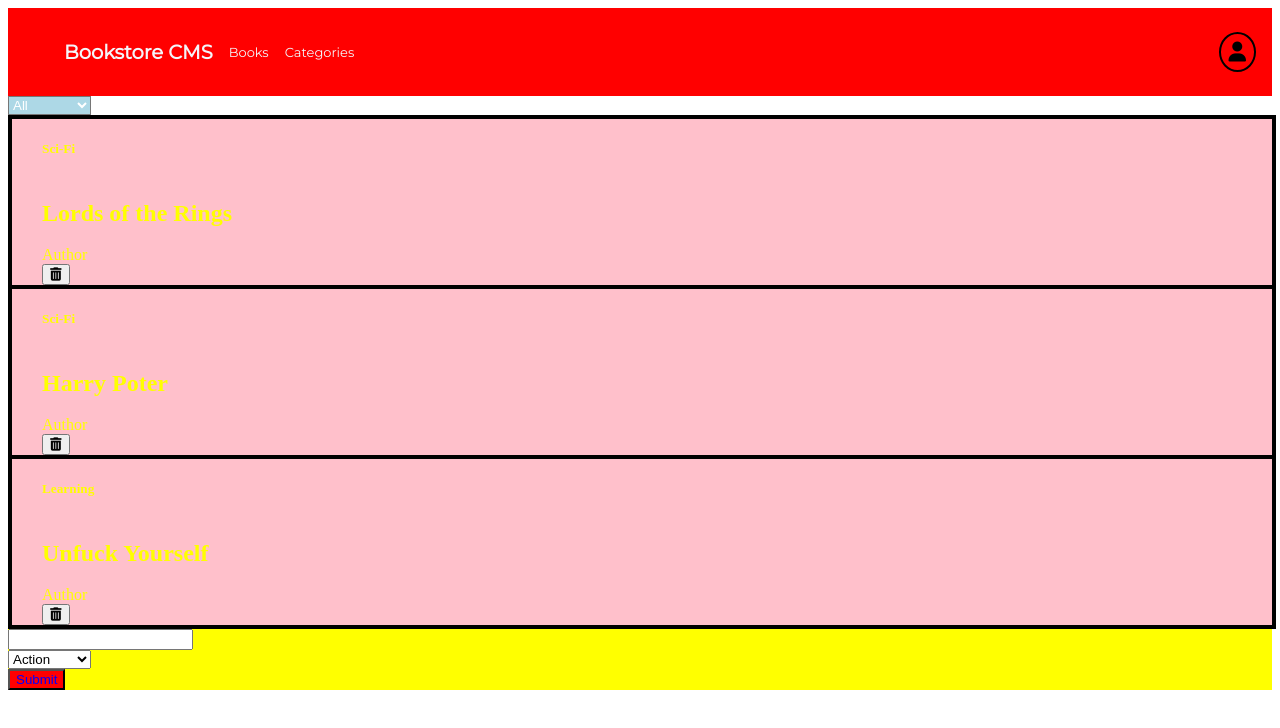
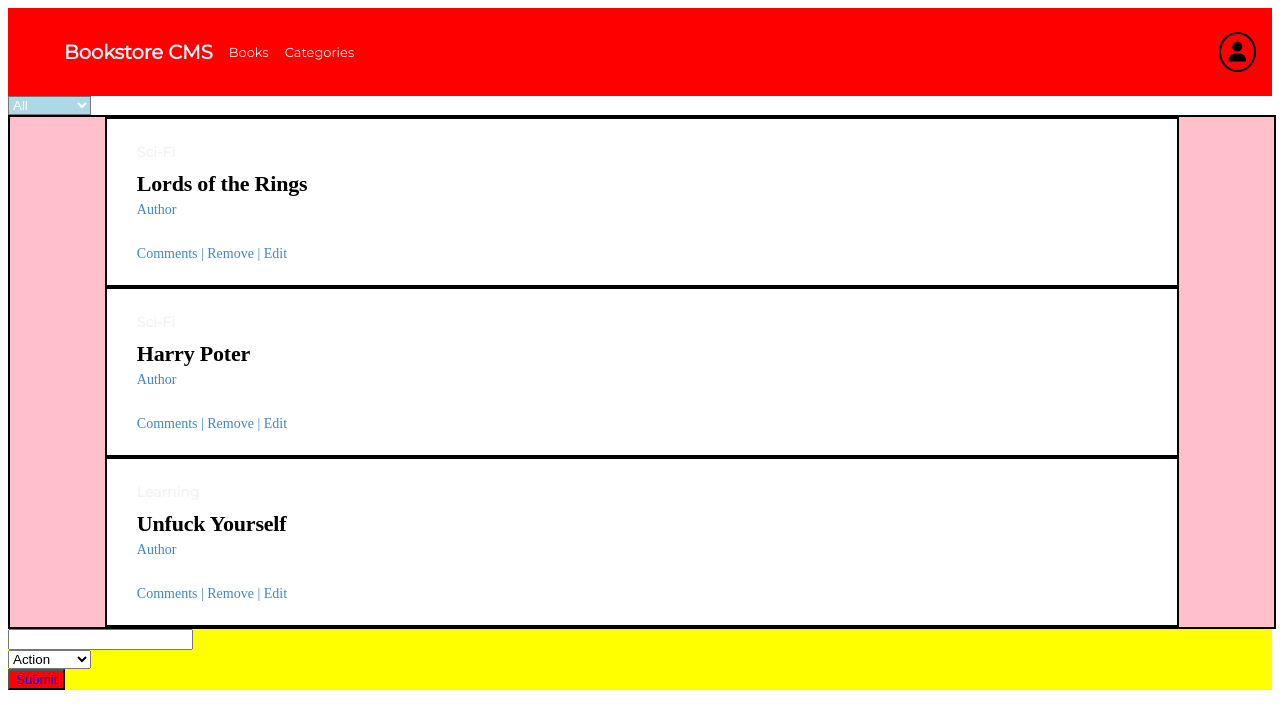
Before and after one commit to mariosknl/book_store, a React (Create React App) app: page / in a window 1280 px wide. Shown: the top 728 px of the page. Built offline with nearby package versions, Linux system fonts and the light colour scheme.

Commit message:
add styling to book card

```diff
--- a/src/components/Book.js
+++ b/src/components/Book.js
@@ -1,8 +1,14 @@
 import React from 'react';
 import PropTypes from 'prop-types';
+import styled from 'styled-components';
 import styledRowCenter from './layout/StyledRowCenter';
 import styledRowRight from './layout/StyledRowRight';
 import StyledRowLeft from './layout/StyledRowLeft';
+
+const StyledBookCard = styled.div`
+  background: white;
+  width: 85%;
+`;
 
 export default function Book(props) {
   const { book, handleRemove } = props;
@@ -10,18 +16,10 @@ export default function Book(props) {
     id, title, category,
   } = book;
   return (
-    <StyledRowLeft>
-      <h5>
-        { category}
-      </h5>
-      <h2>
-        {title}
-      </h2>
-      <span>Author</span>
-      <button type="submit" onClick={() => handleRemove(id)}>
-        <i className="fas fa-trash-alt" />
-      </button>
-    </StyledRowLeft>
+    <StyledBookCard>
+
+      <StyledRowLeft title={title} category={category} handleRemove={handleRemove} />
+    </StyledBookCard>
   );
 }
 
--- a/src/components/layout/StyledRowLeft.js
+++ b/src/components/layout/StyledRowLeft.js
@@ -13,13 +13,101 @@ const StyledRowLeftSide = styled.div`
 align-items: flex-start;
 justify-content: center;
 flex-direction: column;
+
+.top {
+  h5 {
+    height: 18px;
+    opacity: 0.5;
+    font-family: Montserrat;
+    font-size: 14px;
+    font-weight: bold;
+    font-stretch: normal;
+    font-style: normal;
+    line-height: normal;
+    letter-spacing: normal;
+    color: #e8e8e8;
+  }
+}
+
+.middle {
+  margin-top: 10px;
+  margin-bottom: 26px;
+
+  h5 {
+    height: 29px;
+    font-size: 22px;
+    font-weight: bold;
+    font-stretch: normal;
+    font-style: normal;
+    line-height: normal;
+    letter-spacing: -0.2px;
+    color: black;
+  }
+}
+
+.bottom {
+  a {
+    height: 19px;
+    font-size: 14px;
+    font-weight: 300;
+    font-stretch: normal;
+    font-style: normal;
+    line-height: normal;
+    letter-spacing: normal;
+    color: #4386bf;
+    text-decoration: none;
+  }
+}
+
+span {
+  height: 19px;
+  font-family: RobotoSlab;
+  font-size: 14px;
+  font-weight: 300;
+  font-stretch: normal;
+  font-style: normal;
+  line-height: normal;
+  letter-spacing: normal;
+  color: #4386bf;
+}
+
+div {
+  margin: 0;
+  padding: 0;
+
+  h5 {
+    margin: 0;
+    padding: 0;
+  }
+}
+  }
 `;
 
 export default function StyledRowLeft(props) {
-  const { children } = props;
+  const {
+    id, title, category, handleRemove,
+  } = props;
   return (
     <StyledRowLeftSide>
-      {children}
+      <div className="top">
+        <h5>
+          { category}
+        </h5>
+      </div>
+      <div className="middle">
+        <h5>
+          {title}
+        </h5>
+        <span>Author</span>
+
+      </div>
+      <div className="bottom">
+        <a href="#">Comments |</a>
+        <a href="#" onClick={() => handleRemove(id)}> Remove |</a>
+        <a href="#"> Edit</a>
+
+      </div>
+
     </StyledRowLeftSide>
   );
 }
```
Lines whose indentation alone changed are shown as unchanged.
